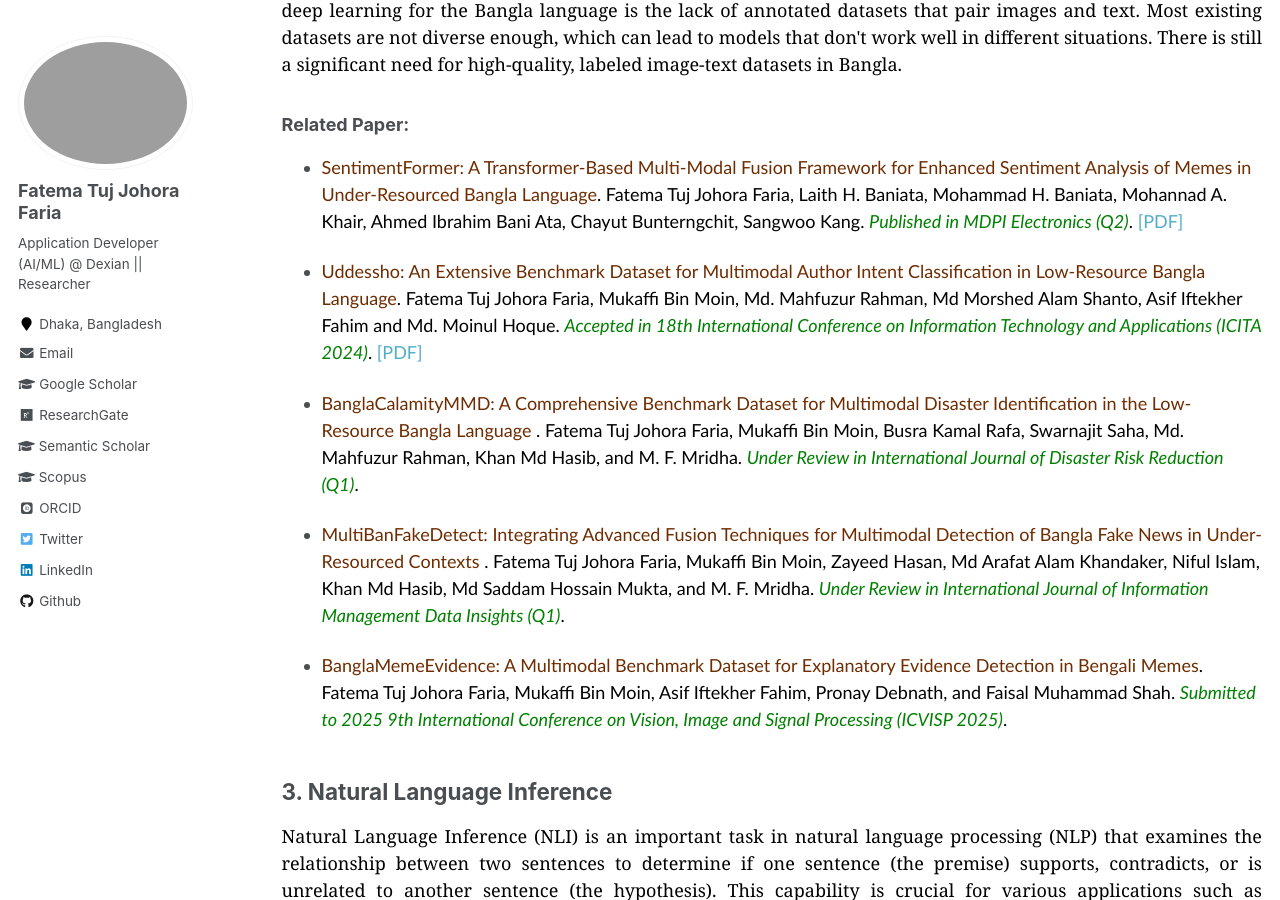
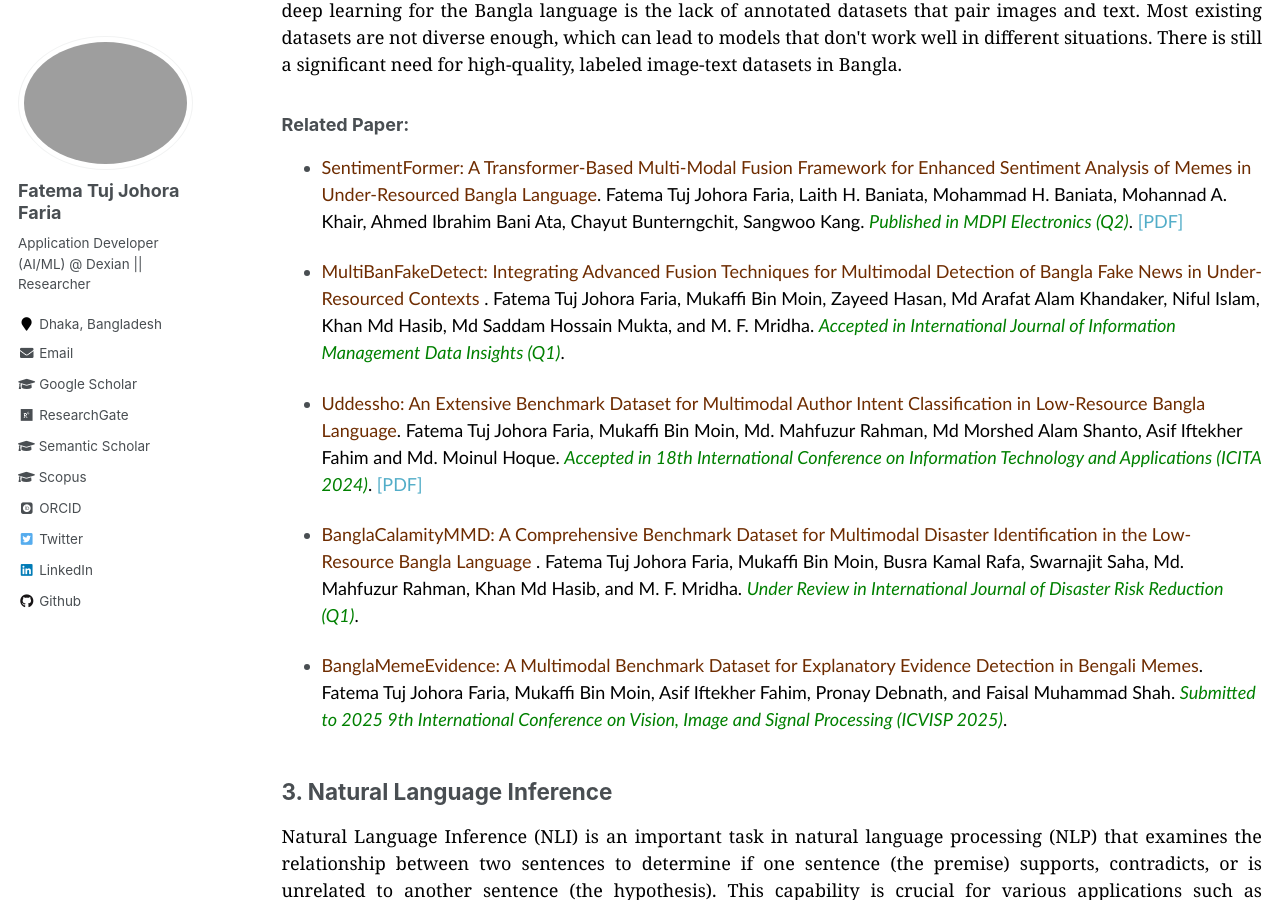
Before and after one commit to fatemafaria142/fatemafaria142.github.io, a Jekyll site: the page built from _pages/research.md, in a window 1280 px wide and 900 px high, scrolled down 1310 px. Built offline with Jekyll 4.4.1, drawn with Linux system fonts in a browser that asks for light colours; some web fonts are replaced.

Commit message:
Update research

```diff
--- a/_pages/research.md
+++ b/_pages/research.md
@@ -26,15 +26,16 @@ Multimodal deep learning is a method that improves understanding by combining im
 ### Related Paper:
 + <span style="font-family:Trebuchet MS; color:black;"><span style="color:#6E2C00">SentimentFormer: A Transformer-Based Multi-Modal Fusion Framework for Enhanced Sentiment Analysis of Memes in Under-Resourced Bangla Language</span>. Fatema Tuj Johora Faria, Laith H. Baniata, Mohammad H. Baniata, Mohannad A. Khair, Ahmed Ibrahim Bani Ata, Chayut Bunterngchit, Sangwoo Kang. <span style="color:green;"><em> Published in MDPI Electronics (Q2)</em></span>. [[PDF]](https://www.mdpi.com/2079-9292/14/4/799)</span>
 
+
++ <span style="font-family:Trebuchet MS; color:black;"><span style="color:#6E2C00">MultiBanFakeDetect: Integrating Advanced Fusion Techniques for Multimodal Detection of Bangla Fake News in Under-Resourced Contexts </span>. Fatema Tuj Johora Faria, Mukaffi Bin Moin, Zayeed Hasan, Md Arafat Alam Khandaker, Niful Islam, Khan Md Hasib, Md Saddam Hossain Mukta, and M. F. Mridha. <span style="color:green;"><em> Accepted in International Journal of Information Management Data Insights (Q1)</em></span>.</span>
+
+
 + <span style="font-family:Trebuchet MS; color:black;"><span style="color:#6E2C00">Uddessho: An Extensive Benchmark Dataset for Multimodal Author Intent Classification in Low-Resource Bangla Language</span>. Fatema Tuj Johora Faria, Mukaffi Bin Moin, Md. Mahfuzur Rahman, Md Morshed Alam Shanto, Asif Iftekher Fahim and Md. Moinul Hoque. <span style="color:green;"><em> Accepted in 18th International Conference on Information Technology and Applications (ICITA 2024)</em></span>. [[PDF]](https://arxiv.org/pdf/2409.09504)</span>
 
 
 + <span style="font-family:Trebuchet MS; color:black;"><span style="color:#6E2C00">BanglaCalamityMMD: A Comprehensive Benchmark Dataset
 for Multimodal Disaster Identification in the Low-Resource Bangla Language
 </span>. Fatema Tuj Johora Faria, Mukaffi Bin Moin, Busra Kamal Rafa, Swarnajit Saha, Md. Mahfuzur Rahman, Khan Md Hasib, and M. F. Mridha. <span style="color:green;"><em> Under Review in International Journal of Disaster Risk Reduction (Q1)</em></span>.</span>
-
-
-+ <span style="font-family:Trebuchet MS; color:black;"><span style="color:#6E2C00">MultiBanFakeDetect: Integrating Advanced Fusion Techniques for Multimodal Detection of Bangla Fake News in Under-Resourced Contexts </span>. Fatema Tuj Johora Faria, Mukaffi Bin Moin, Zayeed Hasan, Md Arafat Alam Khandaker, Niful Islam, Khan Md Hasib, Md Saddam Hossain Mukta, and M. F. Mridha. <span style="color:green;"><em> Under Review in International Journal of Information Management Data Insights (Q1)</em></span>.</span>
 
 
 + <span style="font-family:Trebuchet MS; color:black;"><span style="color:#6E2C00">BanglaMemeEvidence: A Multimodal Benchmark Dataset for Explanatory Evidence Detection in Bengali Memes</span>. Fatema Tuj Johora Faria, Mukaffi Bin Moin, Asif Iftekher Fahim, Pronay Debnath, and Faisal Muhammad Shah. <span style="color:green;"><em> Submitted to 2025 9th International Conference on Vision, Image and Signal Processing (ICVISP 2025)</em></span>.</span>
```
